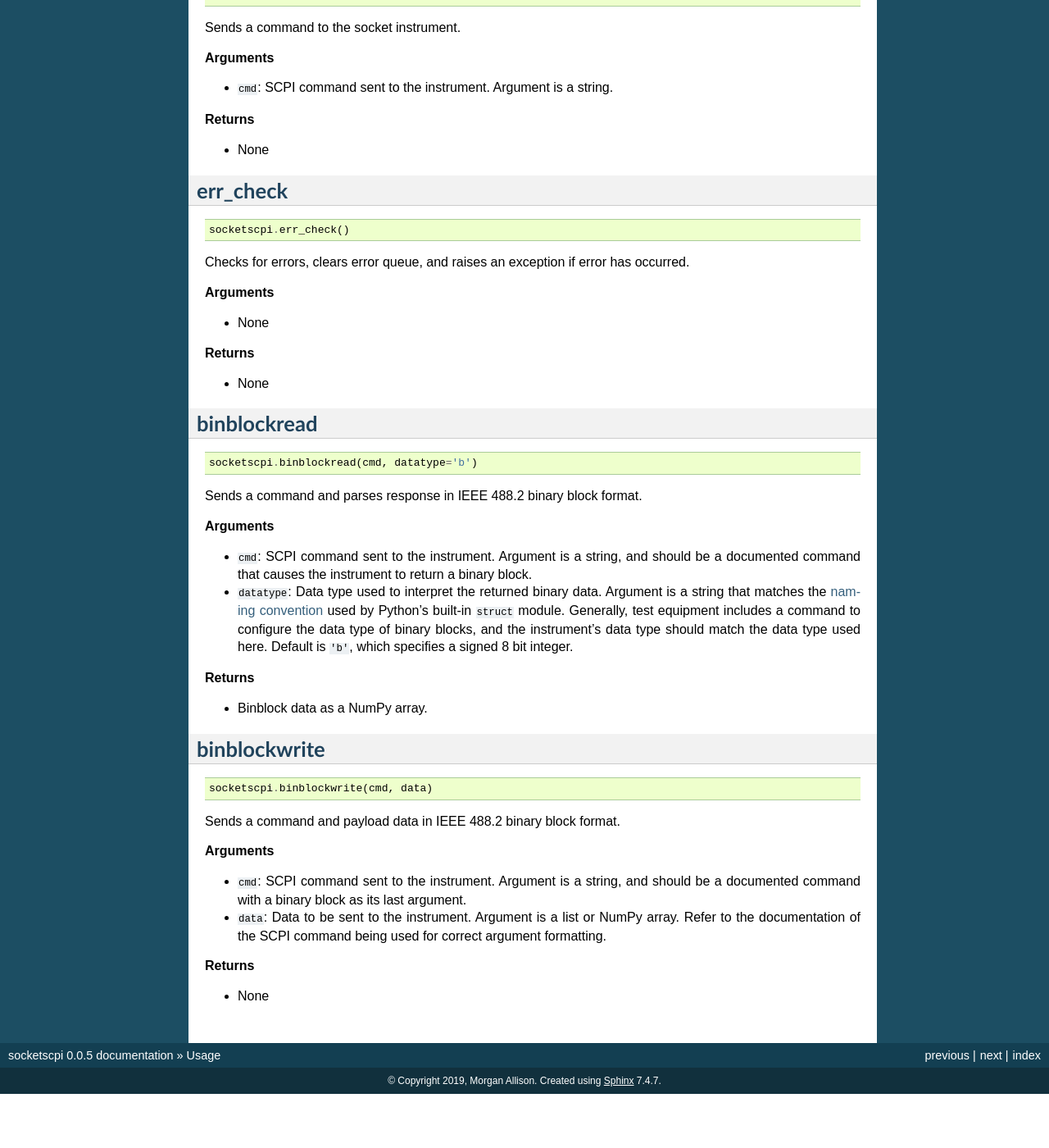
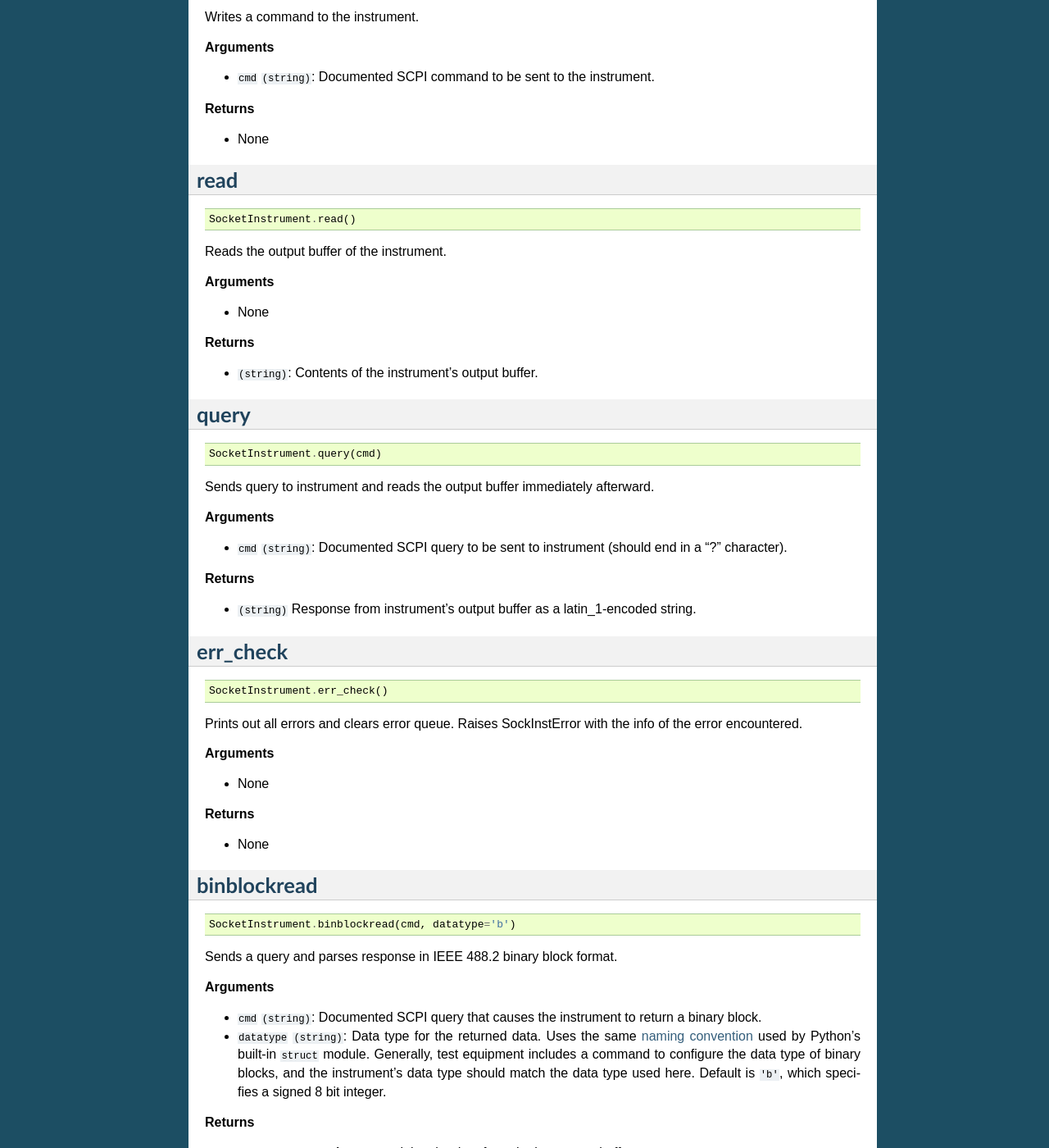
Before and after one commit to morgan-at-keysight/socketscpi, a Sphinx documentation site: the page built from docs/usage.rst, in a window 1280 px wide and 1400 px high, scrolled down 1313 px. Shown: the whole window at 82% size. Built offline with Sphinx 7.4.7, drawn with Linux system fonts in a browser that asks for light colours; before the commit the page ends 2647 px from its top, so only the background shows below that; some of the changed text lies outside the part shown.

Commit message:
socketscpi.py: Added .read() method. Updated docstrings. usage.rst: Updated documentation README.rst: Updated readme with better description of problem solved by socketscpi.

```diff
--- a/docs/usage.rst
+++ b/docs/usage.rst
@@ -6,6 +6,23 @@ To use socketscpi in a project::
 
     import socketscpi
 
+
+To create an instrument object, do something like this::
+
+    ipAddress = '192.168.1.123'
+    instrument = socketscpi.SocketInstrument(ipAddress)
+
+To send SCPI commands and queries to the instrument, do something like this::
+
+    instrument.write('*rst')
+    instrument.query('*opc?')
+
+To check for and print out errors, do something like this::
+
+    try:
+        instrument.err_check()
+    except socketscpi.SockInstError as e:
+        print(str(e))
 
 ====================
 **SocketInstrument**
@@ -18,14 +35,14 @@ Class constructor that connects to the test equipment and returns a SocketInstru
 
 **Arguments**
 
-* ``host``: Instrument host IP address. Argument is a string containing a valid IP address.
-* ``port``: Port used by the instrument to facilitate socket communication. Argument is an int. Default is ``5025``, which is the default port used by Keysight instruments.
-* ``timeout``: Timeout in seconds. This is how long the instrument will wait before sending a timeout error in response to a command or query. Argument is an int. Default is ``10``.
-* ``noDelay``: Enables or disables the TCP_NODELAY flag when configuring the socket. Enabling TCP_NODELAY prevents the concatenation of multiple small data packets and sends them all in a larger message. Argument is a bool. Default is ``True``. Don't mess with this unless you have a specific need.
+* ``host`` ``(string)``: Instrument host IP address. Argument is a string containing a valid IP address.
+* ``port`` ``(int)``:  Port used by the instrument to facilitate socket communication (Keysight equipment uses port 5025 by default).
+* ``timeout`` ``(int)``: Timeout in seconds. This is how long the instrument will wait before sending a timeout error in response to a command or query. Argument is an int. Default is ``10``.
+* ``noDelay`` ``(bool)``: True turns on the TCP_NODELAY flag, which sends data immediately without concatenating multiple packets together. Just leave this alone.
 
 **Returns**
 
-* SocketInstrument object
+* ``socketscpi.SocketInstrument``: Instrument object to be used for communication and control.
 
 
 **disconnect**
@@ -45,48 +62,65 @@ Gracefully closes socket connection.
 * None
 
 
-**query**
----------
-::
-
-    socketscpi.query(cmd)
-
-
-Sends a query to the socket instrument and returns the response as a string.
-
-**Arguments**
-
-* ``cmd``: SCPI query sent to the instrument. Argument is a string, and should be a documented command that has a query form ending in ``?``.
-
-**Returns**
-
-* Response as a ``latin_1`` encoded string.
-
-
 **write**
 ---------
 ::
 
-    socketscpi.write(cmd)
+    SocketInstrument.write(cmd)
 
-Sends a command to the socket instrument.
+Writes a command to the instrument.
 
 **Arguments**
 
-* ``cmd``: SCPI command sent to the instrument. Argument is a string.
+* ``cmd`` ``(string)``: Documented SCPI command to be sent to the instrument.
 
 **Returns**
 
 * None
 
 
+**read**
+--------
+::
+
+    SocketInstrument.read()
+
+Reads the output buffer of the instrument.
+
+**Arguments**
+
+* None
+
+**Returns**
+
+* ``(string)``: Contents of the instrument's output buffer.
+
+
+**query**
+---------
+::
+
+    SocketInstrument.query(cmd)
+
+
+Sends query to instrument and reads the output buffer immediately afterward.
+
+**Arguments**
+
+* ``cmd`` ``(string)``: Documented SCPI query to be sent to instrument (should end in a "?" character).
+
+**Returns**
+
+* ``(string)`` Response from instrument's output buffer as a latin_1-encoded string.
+
+
 **err_check**
 -------------
 ::
 
-    socketscpi.err_check()
+    SocketInstrument.err_check()
 
-Checks for errors, clears error queue, and raises an exception if error has occurred.
+Prints out all errors and clears error queue. Raises SockInstError with the info of the error encountered.
 
 **Arguments**
 
@@ -101,32 +135,33 @@ Checks for errors, clears error queue, and raises an exception if error has occu
 ----------------
 ::
 
-    socketscpi.binblockread(cmd, datatype='b')
+    SocketInstrument.binblockread(cmd, datatype='b')
 
-Sends a command and parses response in IEEE 488.2 binary block format.
+Sends a query and parses response in IEEE 488.2 binary block format.
 
 **Arguments**
 
-* ``cmd``: SCPI command sent to the instrument. Argument is a string, and should be a documented command that causes the instrument to return a binary block.
-* ``datatype``: Data type used to interpret the returned binary data. Argument is a string that matches the `naming convention <https://docs.python.org/3/library/struct.html#format-characters>`_ used by Python's built-in ``struct`` module. Generally, test equipment includes a command to configure the data type of binary blocks, and the instrument's data type should match the data type used here. Default is ``'b'``, which specifies a signed 8 bit integer.
+* ``cmd`` ``(string)``: Documented SCPI query that causes the instrument to return a binary block.
+* ``datatype`` ``(string)``: Data type for the returned data. Uses the same `naming convention <https://docs.python.org/3/library/struct.html#format-characters>`_ used by Python's built-in ``struct`` module. Generally, test equipment includes a command to configure the data type of binary blocks, and the instrument's data type should match the data type used here. Default is ``'b'``, which specifies a signed 8 bit integer.
 
 **Returns**
 
-* Binblock data as a NumPy array.
+* ``(NumPy ndarray)`` Array containing the data from the instrument buffer.
 
 
 **binblockwrite**
 -----------------
 ::
 
-    socketscpi.binblockwrite(cmd, data)
+    SocketInstrument.binblockwrite(cmd, data)
 
 Sends a command and payload data in IEEE 488.2 binary block format.
 
 **Arguments**
 
-* ``cmd``: SCPI command sent to the instrument. Argument is a string, and should be a documented command with a binary block as its last argument.
-* ``data``: Data to be sent to the instrument. Argument is a list or NumPy array. Refer to the documentation of the SCPI command being used for correct argument formatting.
+* ``cmd`` ``(string)``: SCPI command used to send data to instrument as a binary block.
+* ``data`` ``(NumPy ndarray)``: Data to be sent to the instrument. Refer to the documentation of the SCPI command being used for correct argument formatting.
+* ``esr`` ``(bool)``: Determines whether to append an ESR query to the end of the binblockwrite for error checking purposes.
 
 **Returns**
 
--- a/examples.py
+++ b/examples.py
@@ -4,7 +4,7 @@ import numpy as np
 
 def awg_example(ipAddress, port=5025):
     """Tests generic waveform transfer to M8190. Length and granularity checks not performed."""
-    awg = socketscpi.SocketInstrument(host=ipAddress, port=port, timeout=10)
+    awg = socketscpi.SocketInstrument(ipAddress=ipAddress, port=port, timeout=10)
     print(awg.instId)
     awg.write('*rst')
     awg.query('*opc?')
@@ -38,7 +38,7 @@ def awg_example(ipAddress, port=5025):
 
 def vna_example(ipAddress, port=5025):
     """Test generic VNA connection, sweep control, and data transfer."""
-    vna = socketscpi.SocketInstrument(host=ipAddress, port=port, timeout=10)
+    vna = socketscpi.SocketInstrument(ipAddress=ipAddress, port=port, timeout=10)
     print(vna.instId)
 
     vna.write('system:fpreset')
```
Also changed, not shown: README.rst (+11 -1 lines), 1 other file.
